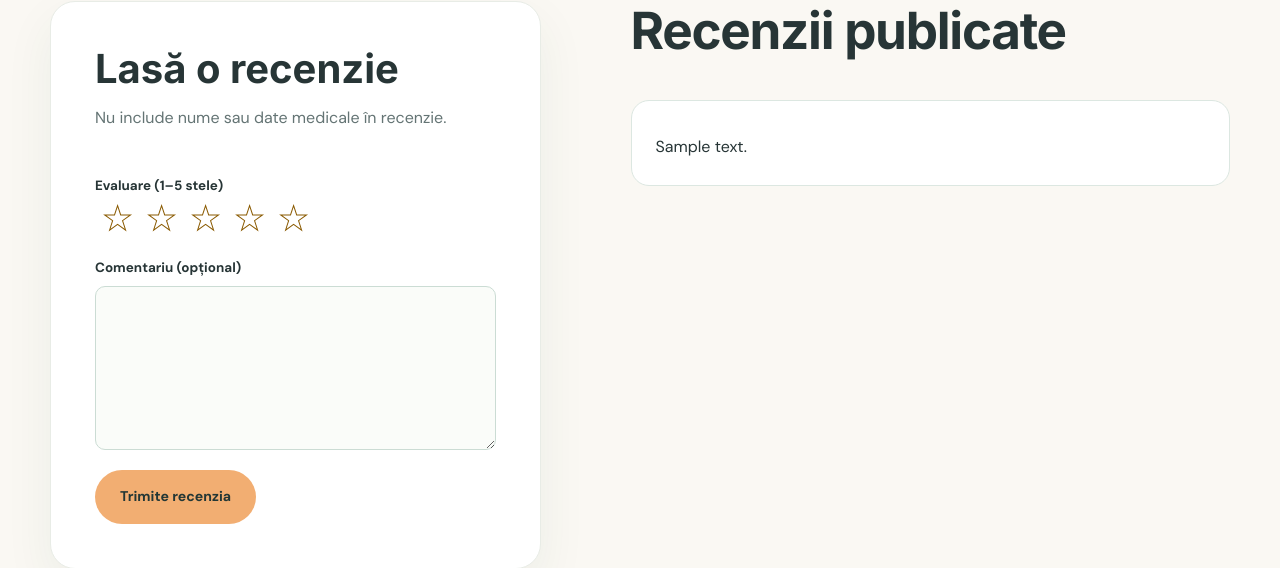
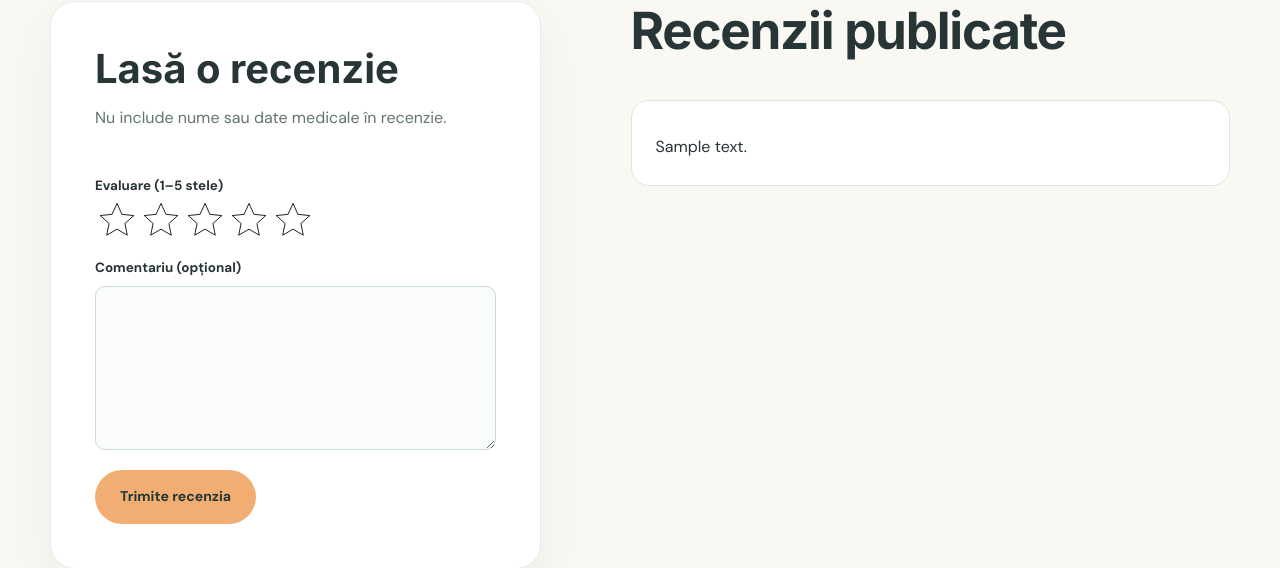
Before and after one commit to manji00/drtami, a WordPress theme: template page-recenzii.php in a window 1280 px wide. Shown: the part 483-1051 px from the top of the page. Run offline with PHP 8.4 and a stand-in for WordPress, Linux system fonts and the light colour scheme; the site name, menu and one post (Sample post) are stand-ins, and other content is empty; some libraries are stand-ins or nearby versions.

Commit message:
Refine review star icons and fix hover fill

```diff
--- a/assets/css/main.css
+++ b/assets/css/main.css
@@ -63,19 +63,19 @@ em, i, cite, dfn, var, address { font-style: normal; }
     opacity: 0;
     cursor: pointer;
 }
-.review-star-options label span {
-    color: #fff;
-    -webkit-text-stroke: 1px #8a5a00;
-    font-size: 29px;
-    line-height: 1;
+.review-star-options svg {
+    width: 38px;
+    height: 38px;
+    fill: #fff;
+    stroke: #000;
+    stroke-width: .55;
+    stroke-linejoin: round;
     pointer-events: none;
 }
-.review-star-options label:has(input:checked) span,
-.review-star-options label:has(~ label input:checked) span { color: #e8a323; }
+.review-star-options label:where(:has(input:checked), :has(~ label input:checked)) svg { fill: #e8a323; }
 .review-star-options label:has(input:focus-visible) { outline: 2px solid var(--primary); outline-offset: -2px; }
 @media (hover: hover) {
-    .review-star-options:has(label:hover) label span { color: #fff; }
-    .review-star-options label:hover span,
-    .review-star-options label:has(~ label:hover) span { color: #e8a323; }
+    .review-star-options:where(:has(label:hover)) label svg { fill: #fff; }
+    .review-star-options label:where(:hover, :has(~ label:hover)) svg { fill: #e8a323; }
 }
 .review-form .button { margin-top: 20px; }
--- a/functions.php
+++ b/functions.php
@@ -14,7 +14,7 @@ add_action('after_setup_theme', static function (): void {
 
 add_action('wp_enqueue_scripts', static function (): void {
     wp_enqueue_style('drtami-fonts', 'https://fonts.googleapis.com/css2?family=DM+Sans:wght@400;500;600;700&family=Inter:wght@350;400;500;600;700&family=Merriweather:wght@400;700&display=swap', [], null);
-    wp_enqueue_style('drtami-main', get_theme_file_uri('/assets/css/main.css'), ['drtami-fonts'], '0.4.1');
+    wp_enqueue_style('drtami-main', get_theme_file_uri('/assets/css/main.css'), ['drtami-fonts'], '0.4.2');
     if (function_exists('drtami_core_design')) {
         $design = drtami_core_design();
         $vars = ['primary' => '--primary', 'secondary' => '--secondary', 'accent' => '--accent', 'background' => '--bg', 'cards' => '--cards', 'ink' => '--ink'];
--- a/page-recenzii.php
+++ b/page-recenzii.php
@@ -44,7 +44,9 @@ $reviews = new WP_Query([
             <?php for ($rating = 1; $rating <= 5; $rating++): ?>
               <label>
                 <input type="radio" name="rating" value="<?php echo esc_attr($rating); ?>" aria-label="<?php echo esc_attr($rating . ' / 5'); ?>" required>
-                <span aria-hidden="true">★</span>
+                <svg viewBox="0 0 24 24" aria-hidden="true" focusable="false">
+                  <path d="M12 1.5l3.1 6.9 7.5.8-5.6 5 1.5 7.4-6.5-3.8-6.5 3.8L7 14.2l-5.6-5 7.5-.8z"/>
+                </svg>
               </label>
             <?php endfor; ?>
           </div>
```
